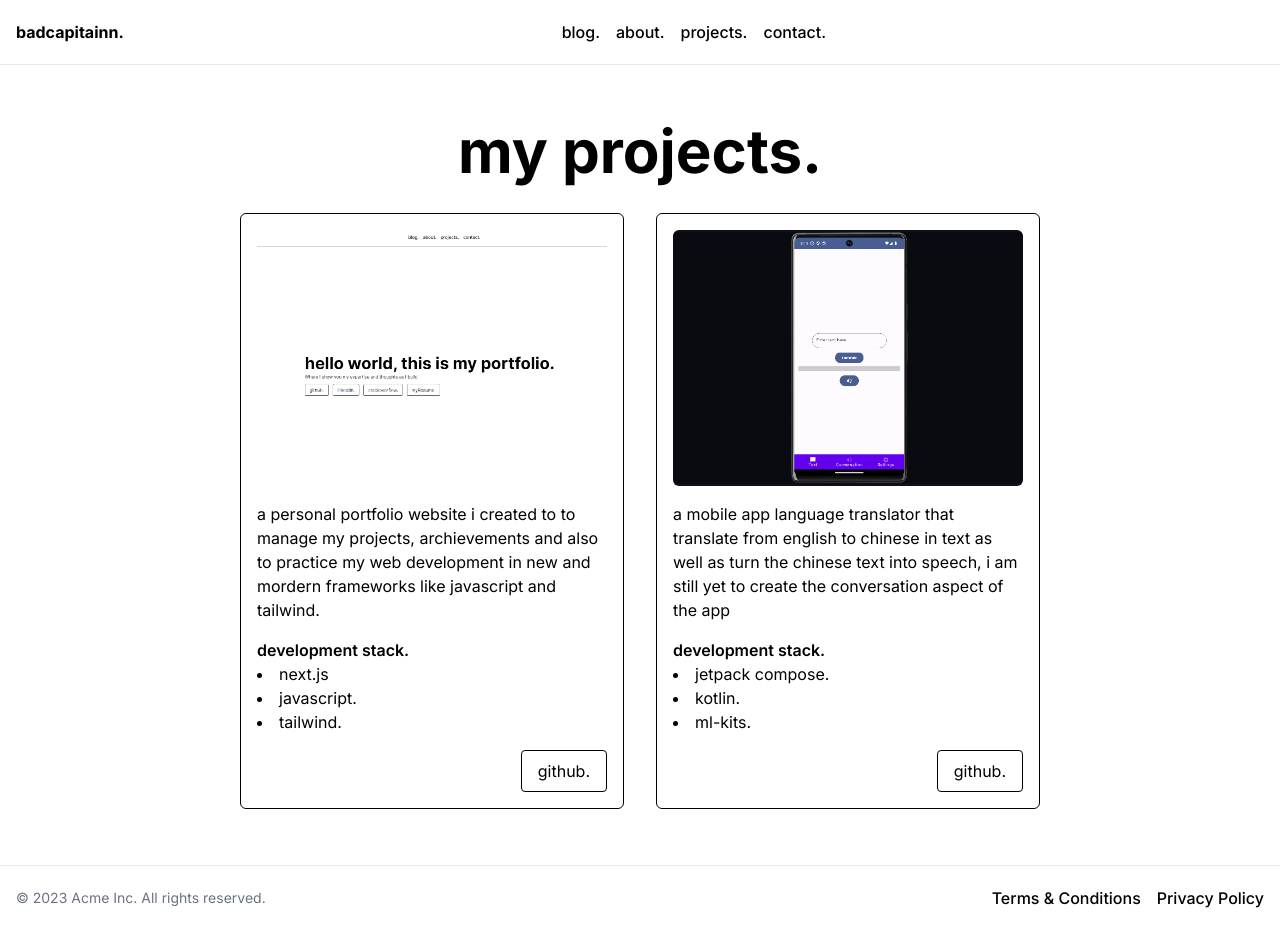
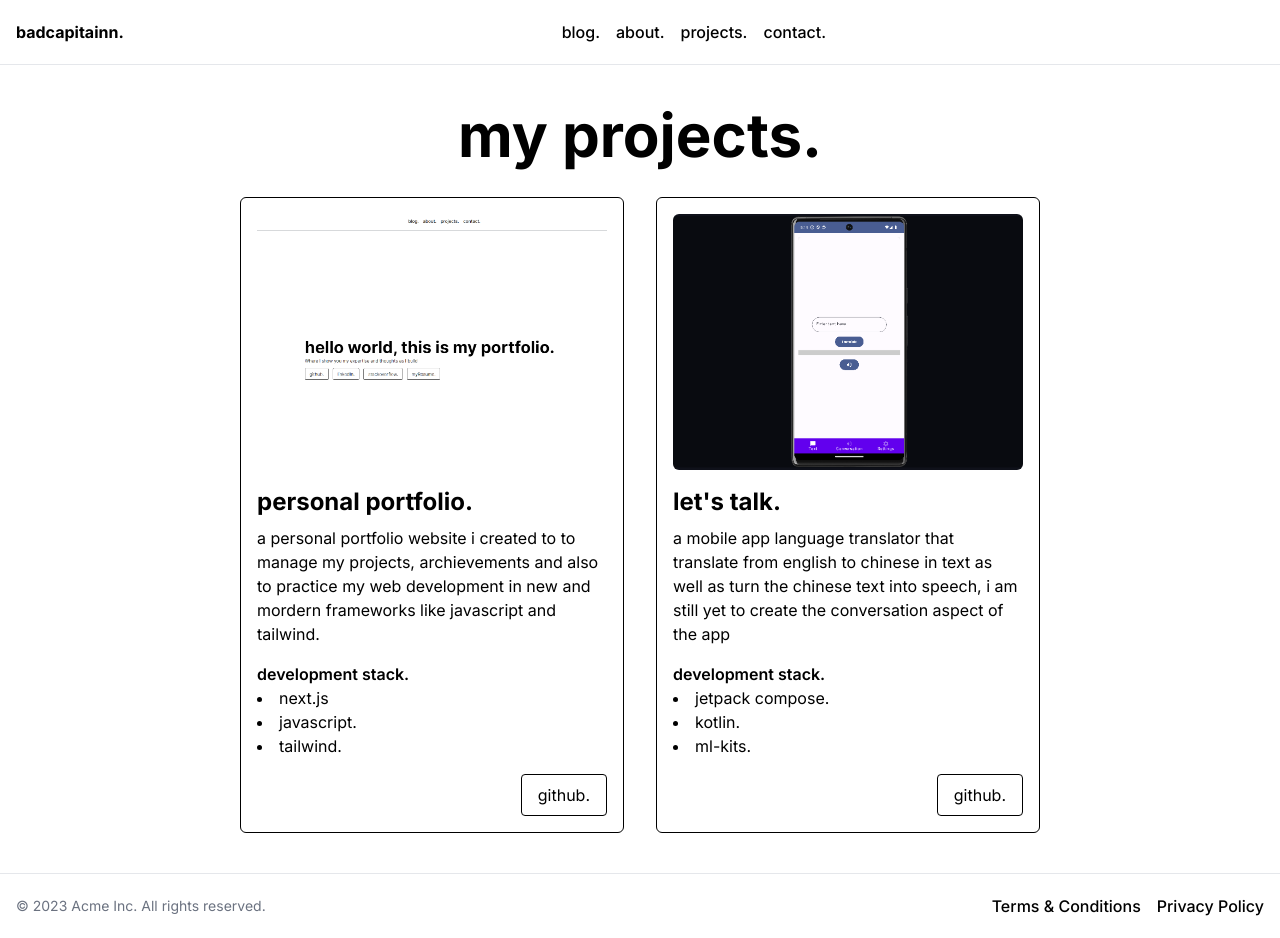
Before and after one commit to badcapitainn/PersonalPortfolio, a Next.js app: page /projects in a window 1280 px wide. Built offline with nearby package versions, Linux system fonts and the light colour scheme.

Commit message:
ui adjustiments

```diff
--- a/app/projects/page.jsx
+++ b/app/projects/page.jsx
@@ -2,7 +2,8 @@ export default function Projects() {
   // Replace this with your actual data
   const projects = [
     {
-      image: "/portfoliopic.png",
+      name: "personal portfolio.",
+      image: "portfoliopic.png",
       description:
         "a personal portfolio website i created to to manage my projects, archievements and also to practice my web development in new and mordern frameworks like javascript and tailwind. ",
       stacks: ["next.js", "javascript.", "tailwind."],
@@ -10,6 +11,7 @@ export default function Projects() {
     },
 
     {
+      name: "let's talk.",
       image: "/letstalkpic.png",
       description:
         "a mobile app language translator that translate from english to chinese in text as well as turn the chinese text into speech, i am still yet to create the conversation aspect of the app ",
@@ -37,7 +39,8 @@ export default function Projects() {
                   alt="Project"
                   className="object-cover w-full h-64 rounded-md"
                 />
-                <p className="mt-4">{project.description}</p>
+                <h2 className="mt-4 text-2xl font-bold">{project.name}</h2>
+                <p className="mt-2">{project.description}</p>
                 <h3 className="mt-4 font-semibold">development stack.</h3>
                 <ul className="list-disc list-inside">
                   {project.stacks.map((stack, i) => (
```
